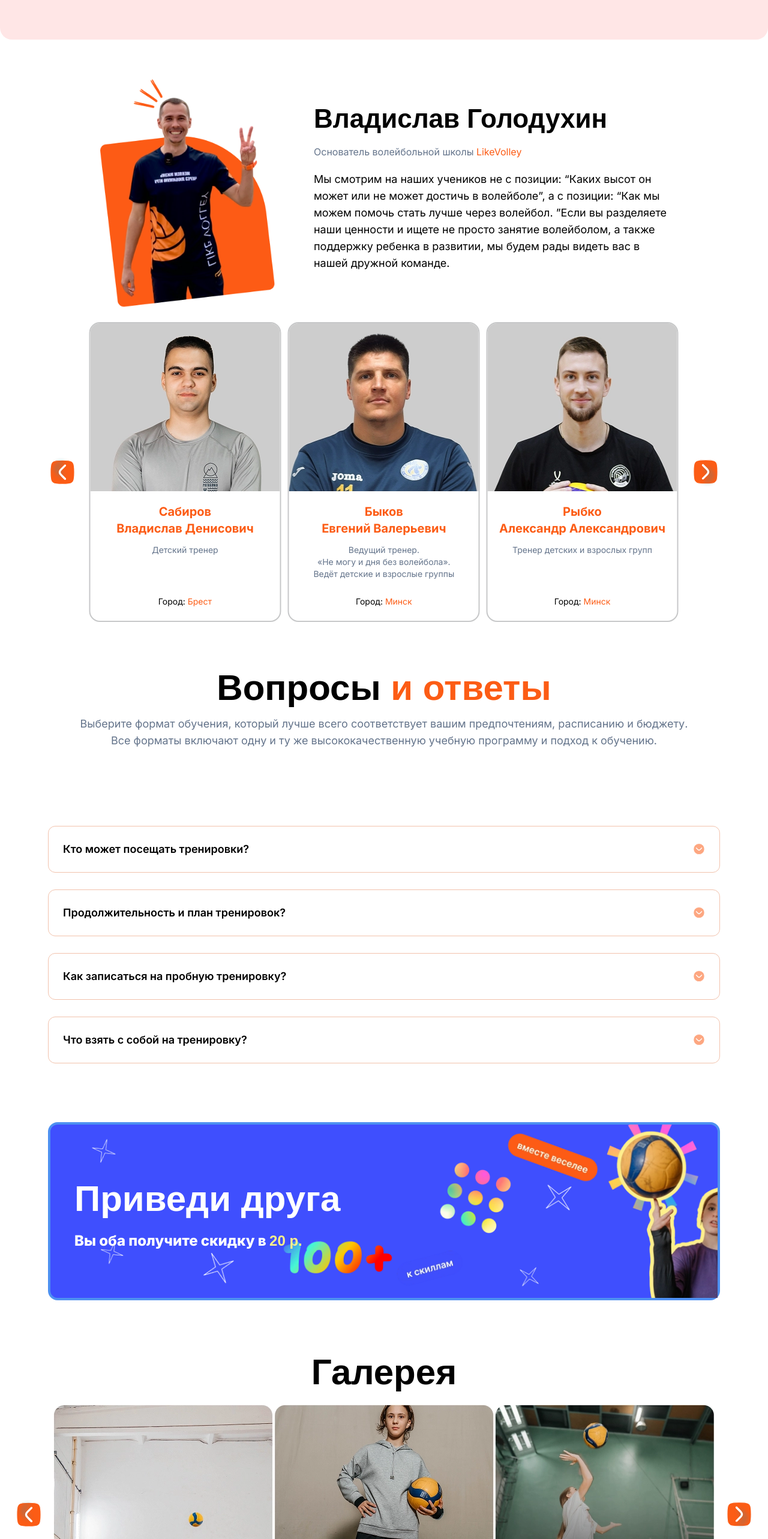
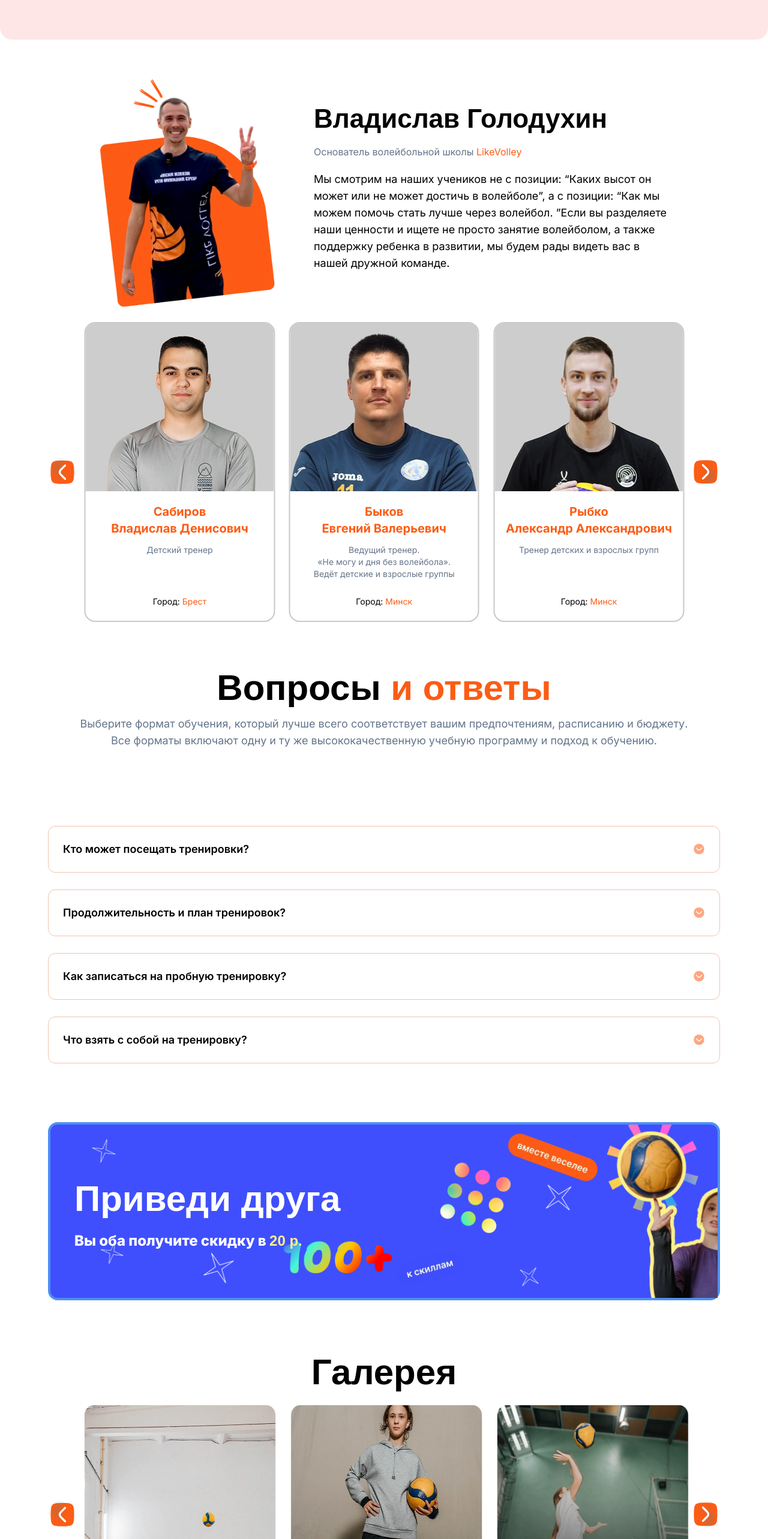
Before and after one commit to evgeniyworkbel/like-volley, a Next.js app: page / in a window 1280 px wide. Shown: the part 2848-5414 px from the top of the page at 60% size. Built offline with nearby package versions, Linux system fonts and the light colour scheme; a web font is replaced by a local one.

Commit message:
refactor(widgets, shared): change carousel, gallery, coaches

```diff
--- a/src/shared/ui/carousel/carousel.tsx
+++ b/src/shared/ui/carousel/carousel.tsx
@@ -25,12 +25,7 @@ export function Carousel({
   const { onPrevButtonClick, onNextButtonClick } = usePrevNextButtons(emblaApi);
 
   return (
-    <div
-      className={cn(
-        "grid w-full gap-4 min-[1440px]:px-12 xl:grid-cols-[auto_1fr_auto]",
-        className,
-      )}
-    >
+    <div className={cn("flex w-full flex-col xl:flex-row", className)}>
       <CarouselButton
         className="hidden xl:inline"
         position="left"
@@ -44,7 +39,7 @@ export function Carousel({
         </div>
       </div>
 
-      <div className="flex justify-between px-18 xl:hidden">
+      <div className="flex justify-between px-18 pt-[22px] xl:hidden">
         <CarouselButton position="left" onClick={onPrevButtonClick} />
         <CarouselButton position="right" onClick={onNextButtonClick} />
       </div>
--- a/src/widgets/coaches/ui/coach-сard.tsx
+++ b/src/widgets/coaches/ui/coach-сard.tsx
@@ -11,8 +11,8 @@ export function CoachCard({
   alt,
 }: CoachCardProps) {
   return (
-    <div className="mx-auto flex w-80 flex-col items-center overflow-hidden rounded-[18px] border-2 border-[oklch(0.8327_0.002_247.32)]">
-      <div className="relative h-70 w-full">
+    <div className="mx-3 flex max-w-80 flex-col items-center overflow-hidden rounded-[18px] border-2 border-[oklch(0.8327_0.002_247.32)]">
+      <div className="relative aspect-[1.1] h-70 w-full">
         <Image src={src} alt={alt} sizes="320px" fill />
       </div>
       <div className="flex min-h-54 flex-col items-center justify-between gap-6 pt-5 pb-[22px] text-sm">
--- a/src/widgets/coaches/ui/coaches.tsx
+++ b/src/widgets/coaches/ui/coaches.tsx
@@ -5,9 +5,9 @@ import { Carousel } from "@/shared/ui";
 
 export function Coaches() {
   return (
-    <section className="flex flex-col gap-6 py-10 xl:px-20">
+    <section className="flex flex-col items-center gap-6 py-10 xl:px-20">
       <Owner />
-      <Carousel slidesPerView={3}>
+      <Carousel className="max-w-284" slidesPerView={3}>
         {coachesData.map((coach) => (
           <CoachCard
             key={coach.name}
--- a/src/widgets/gallery/ui/gallery-сard.tsx
+++ b/src/widgets/gallery/ui/gallery-сard.tsx
@@ -8,10 +8,10 @@ type GalleryCardProps = GalleryItem;
 export function GalleryCard({ src, alt }: GalleryCardProps) {
   return (
     <Link
-      className="group relative mx-auto flex h-[366px] w-80 overflow-hidden rounded-[18px] xl:w-[366px]"
+      className="group relative flex aspect-square h-[366px] w-80 overflow-hidden rounded-[18px] xl:mx-3"
       href={contactsLinks.gallery.href}
     >
-      <Image src={src} alt={alt} sizes="320px" fill />
+      <Image src={src} alt={alt} sizes="365px" fill />
       <div className="absolute inset-0 transition-colors duration-400 group-hover:bg-black/50" />
       <div className="z-10 font-semibold text-white opacity-0 transition-opacity duration-400 group-hover:opacity-100">
         <span className="absolute top-1/2 left-1/2 -translate-1/2">
--- a/src/widgets/gallery/ui/gallery.tsx
+++ b/src/widgets/gallery/ui/gallery.tsx
@@ -4,9 +4,9 @@ import { GalleryCard } from "./gallery-сard";
 
 export function Gallery() {
   return (
-    <section className="flex flex-col items-center gap-6 px-5 py-10 xl:px-6">
+    <section className="flex flex-col items-center gap-6 px-5 py-10 xl:px-20">
       <Title className="text-center">Галерея</Title>
-      <Carousel slidesPerView={3}>
+      <Carousel className="max-w-288" slidesPerView={3}>
         {galleryData.map((item) => (
           <GalleryCard key={item.alt} src={item.src} alt={item.alt} />
         ))}
```
